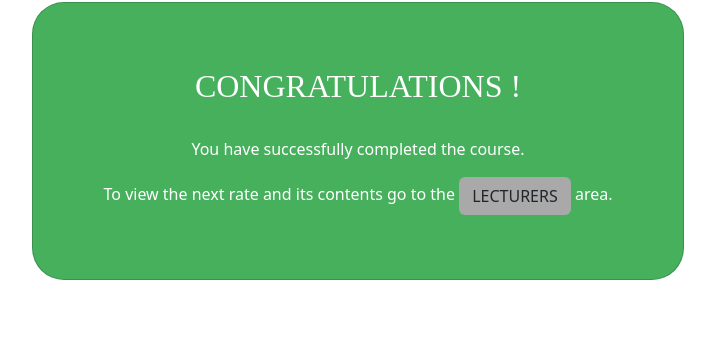
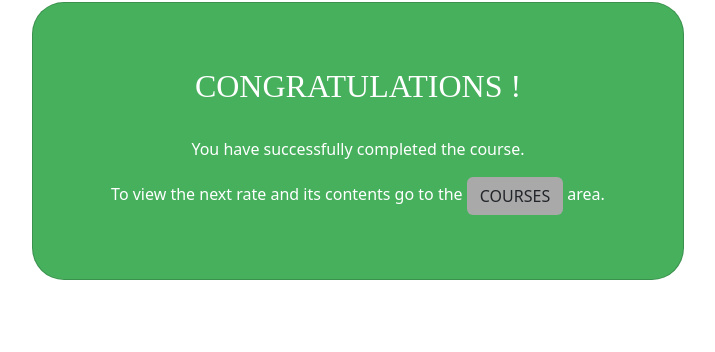
Before and after one commit to meyrasahin/LanguageLearningApp, a Spring app: template src/main/resources/templates/result-success.html in a window 1280 px wide. Shown: the part 587-939 px from the top of the page, without its empty margins (282-997 px from the left). Run offline with Thymeleaf, Linux system fonts and the light colour scheme; the template is opened without the code that fills it, so the values that code supplies are empty; some libraries are stand-ins or nearby versions.

Commit message:
Rename Button in Result Pages

```diff
--- a/src/main/resources/templates/result-fail.html
+++ b/src/main/resources/templates/result-fail.html
@@ -143,7 +143,7 @@
             <p class="card-text" style="text-align: center">Unfortunately, you could not successfully complete the [[${examTitle}]] course.<br>
                 You need a little more practice.</p>
             <p class="card-text" style="text-align: center">To repeat the course you have taken go to the
-                <a href="/courses" class="btn btn-dark">Courses</a> area.
+                <a href="/courses" class="btn btn-dark">COURSES</a> area.
             </p>
         </div>
     </div>
--- a/src/main/resources/templates/result-success.html
+++ b/src/main/resources/templates/result-success.html
@@ -142,7 +142,7 @@
             <h2 class="card-title" style="text-align: center; font-family: Raleway">CONGRATULATIONS !</h2><br>
             <p class="card-text" style="text-align: center">You have successfully completed the [[${examTitle}]] course.</p>
             <p class="card-text" style="text-align: center">To view the next rate and its contents go to the
-                <a href="/courses" class="btn" style="background: darkgray">LECTURERS</a> area.
+                <a href="/courses" class="btn" style="background: darkgray">COURSES</a> area.
             </p>
         </div>
     </div>
```
